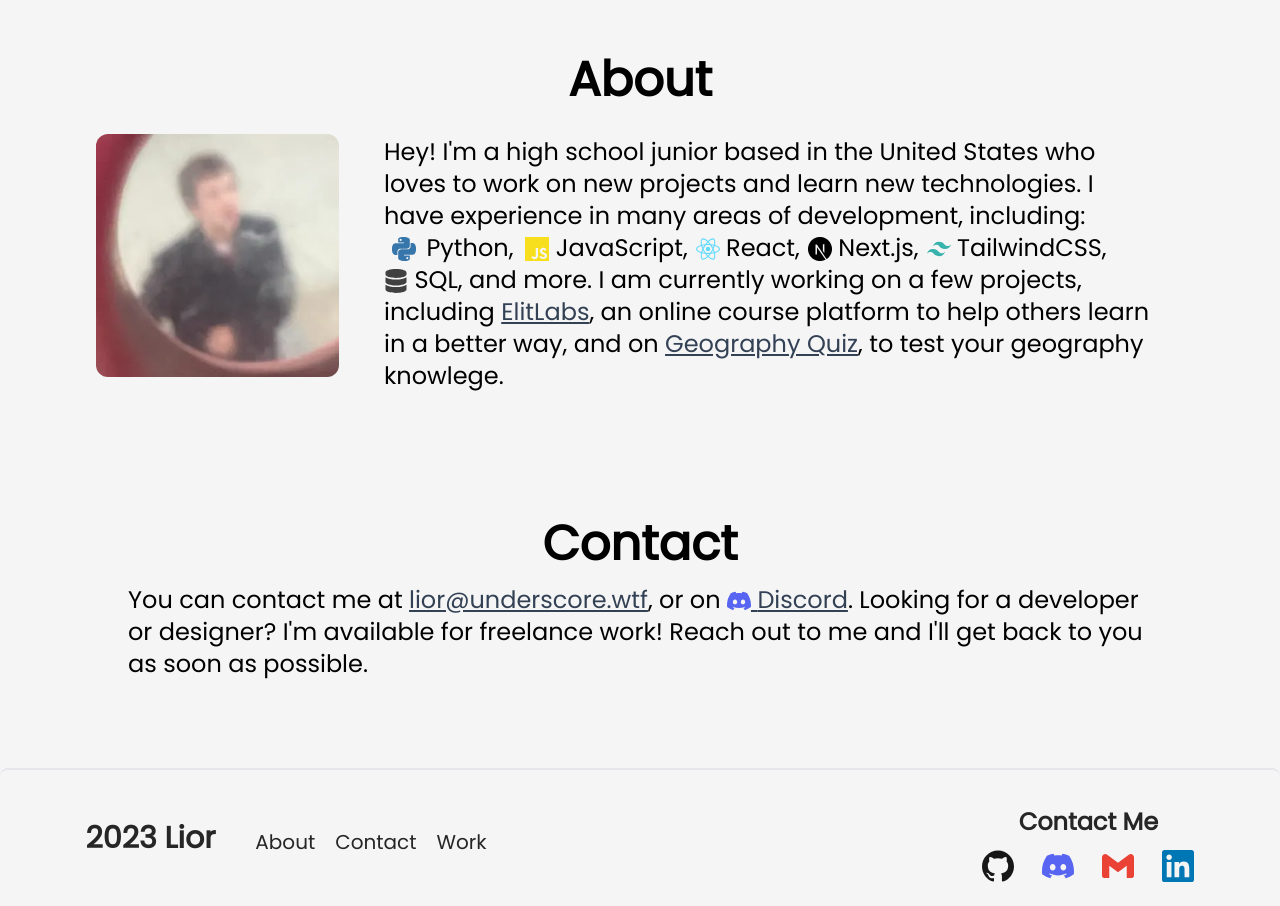
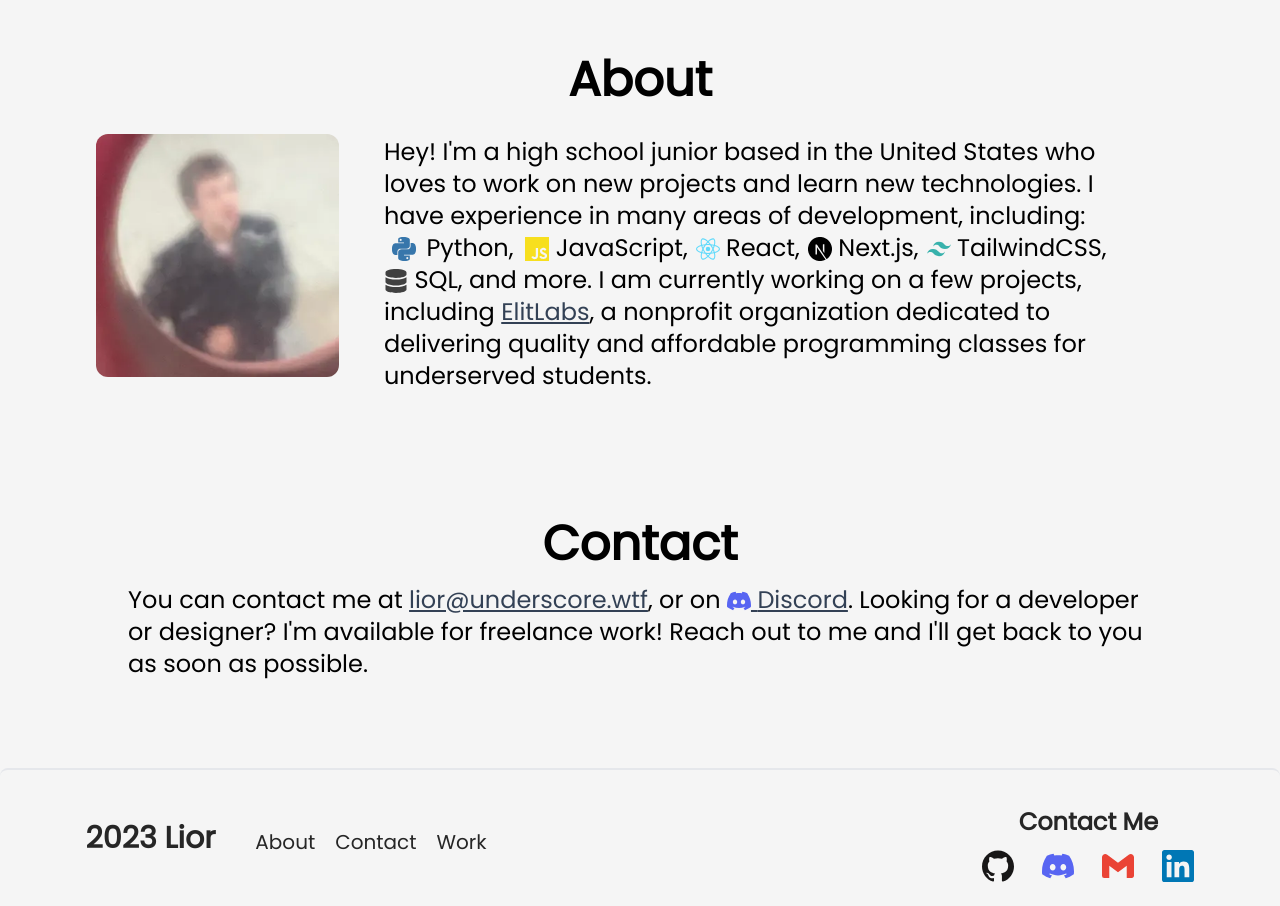
Before and after one commit to underscorelior/portfolio, a React (Vite) app: page / in a window 1280 px wide. Shown: the part 1240-2146 px from the top of the page. Built offline with nearby package versions, Linux system fonts and the light colour scheme.

Commit message:
Fix some atrocious grammar mistakes

```diff
--- a/src/components/About.jsx
+++ b/src/components/About.jsx
@@ -22,8 +22,8 @@ class About extends Component {
 						src={me}
 						alt="Picture of me"
 						className="my-auto aspect-square h-auto w-[45%] rounded-xl lg:-ml-[12.5%] lg:w-[95%]"
-						height={"full"}
-						width={"full"}
+						height={'full'}
+						width={'full'}
 					/>
 					<p className="tracking pt-4 text-2xl font-medium">
 						Hey! I'm a high school junior based in the United States who loves
@@ -60,15 +60,8 @@ class About extends Component {
 							className="text-slate-700 underline">
 							ElitLabs
 						</a>
-						, an online course platform to help others learn in a better way,
-						and on{' '}
-						<a
-							href="https://quiz.underscore.wtf"
-							target="_blank"
-							className="text-slate-700 underline">
-							Geography Quiz
-						</a>
-						, to test your geography knowlege.
+						, a nonprofit organization dedicated to delivering quality and
+						affordable programming classes for underserved students.
 					</p>
 				</div>
 			</div>
```
